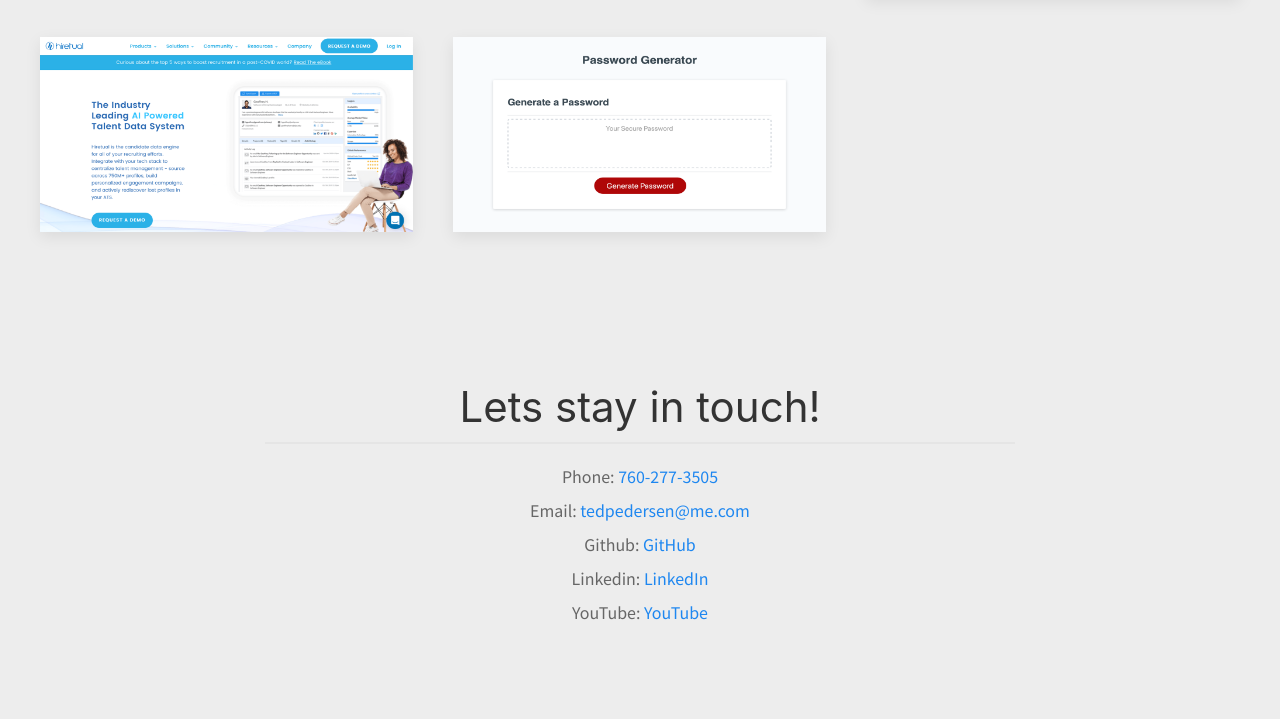
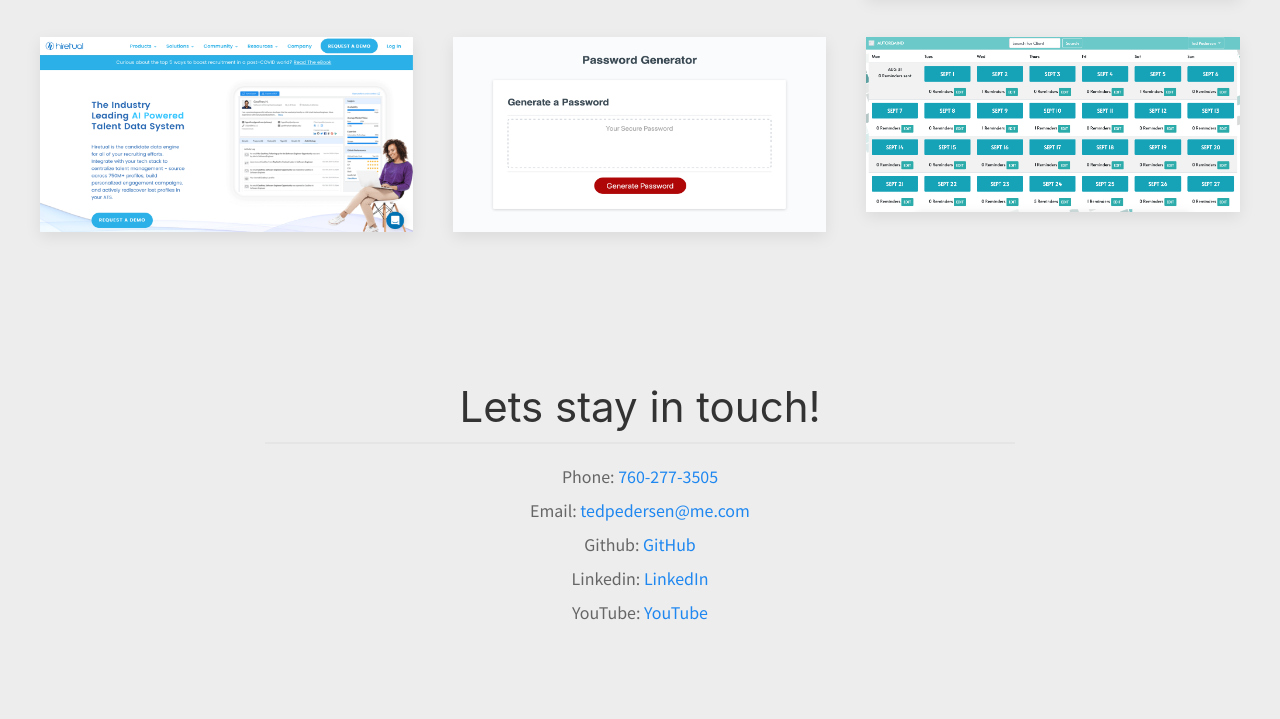
Before and after one commit to tedpedersen/portfolio, a plain HTML site: page index.html in a window 1280 px wide. Shown: the part 2009-2728 px from the top of the page. Drawn offline with nearby package versions, Linux system fonts and the light colour scheme.

Commit message:
adding atuoreminder

```diff
--- a/index.html
+++ b/index.html
@@ -102,6 +102,9 @@
             <li data-color="black">
                 <div class="uk-card uk-card-secondary uk-card-body" uk-tooltip="JavaScript Password Creator"><a href="https://tedpedersen.github.io/password-gen/" target="_blank"><img src="img/11.png"></a></div>
             </li>
+            <li data-color="black">
+                <div class="uk-card uk-card-secondary uk-card-body" uk-tooltip="Autoreminder"><a href="https://autoremind.herokuapp.com/" target="_blank"><img src="img/12.png"></a></div>
+            </li>
         </ul>
     </div>
 </section>
```
Also changed, not shown: img/12.png (added), 1 other file.
